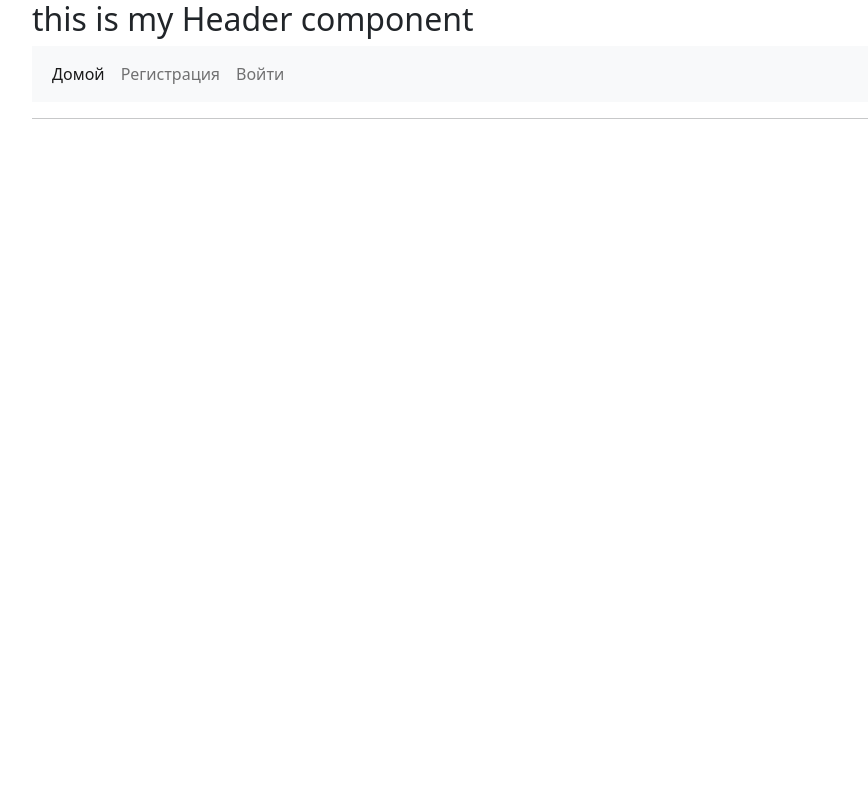
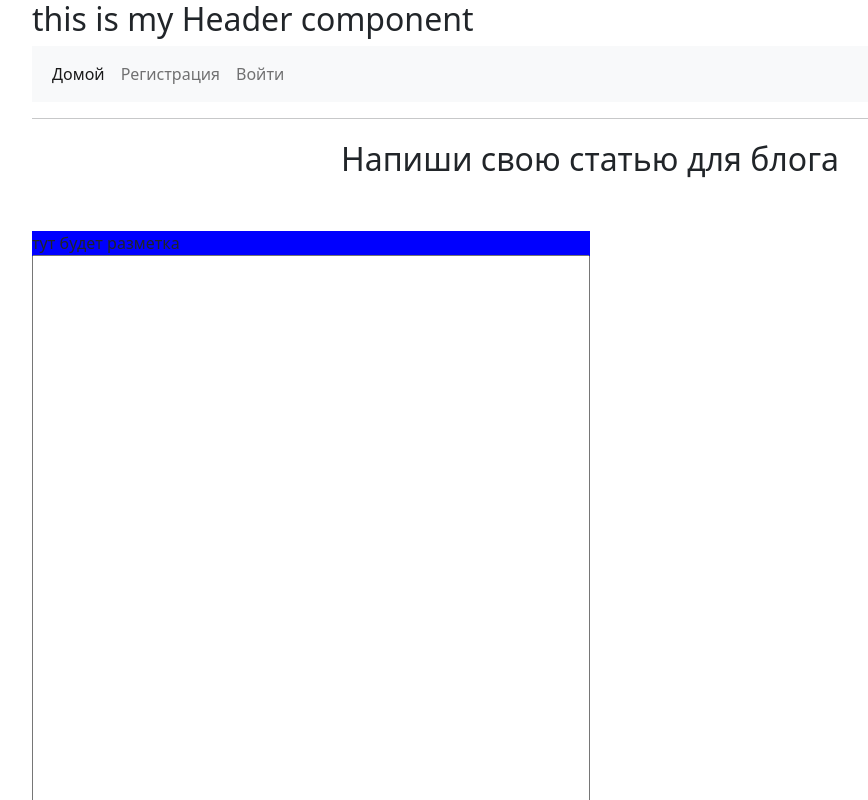
Before and after one commit to matus1888/workspace, a React (Create React App) app in the folder fronttst/: page /builder in a window 1280 px wide. Shown: the top 800 px of the page, without its empty margins (50-918 px from the left). Built offline with nearby package versions, Linux system fonts and the light colour scheme.

Commit message:
add builderPage

```diff
--- a/fronttst/src/App.jsx
+++ b/fronttst/src/App.jsx
@@ -6,12 +6,13 @@ import LoginPage from "./Components/LoginPage";
 import HomePage from "./Components/HomePage";
 import Header from "./Components/Header";
 import UserArticles from "./User/UsersArticles";
+import ArticleBuilderPage from "./Components/ArticleBuilderPage";
 
 function App() {
     return (<Router>
         <div className={'container'}>
             <Header/>
-            <Switch>
+                     <Switch>
                 <Route exact path="/user_page">
                     <UserArticles/>
                     <hr/>
@@ -28,6 +29,10 @@ function App() {
                     <LoginPage/>
                     <hr/>
                 </Route>
+                <Route path="/builder">
+                    <ArticleBuilderPage/>
+                    <hr/>
+                </Route>
             </Switch>
         </div>
     </Router>)
--- /dev/null
+++ b/fronttst/src/Components/ArticleBuilderPage.jsx
@@ -0,0 +1,17 @@
+import './builder.css'
+import TextEditor from "./BulderFields/TextEditor";
+
+
+const ArticleBuilderPage =(props)=>{
+    return (<div id={'wrapper'}>
+        <div id={'header'}>Напиши свою статью для блога</div>
+        <div id={'body'}>
+            <span  id={'a'}>
+                <TextEditor/>
+            </span>
+        </div>
+
+    </div>)
+
+}
+export default ArticleBuilderPage
--- /dev/null
+++ b/fronttst/src/Components/BulderFields/Previewer.css
@@ -0,0 +1,3 @@
+#input{
+    background-color: #0a53be;
+}
--- /dev/null
+++ b/fronttst/src/Components/BulderFields/Previewer.jsx
@@ -0,0 +1,9 @@
+
+
+const Previewer = (props) => {
+
+
+    return (<div>{props ? props.markup : ''}</div>)
+}
+
+export default Previewer
--- /dev/null
+++ b/fronttst/src/Components/BulderFields/TextEditor.css
@@ -0,0 +1,6 @@
+#input {
+    width: 100%;
+    height: 100%;
+    -webkit-box-sizing: border-box;
+    box-sizing: border-box;
+}
--- /dev/null
+++ b/fronttst/src/Components/BulderFields/TextEditor.jsx
@@ -0,0 +1,18 @@
+import './TextEditor.css'
+
+import {useState} from "react";
+import Previewer from "./Previewer";
+
+const TextEditor = () => {
+    const [state, setState] = useState(null)
+    let Edit = (event) => {
+        setState({[event.target.name]: event.target.value})
+
+    }
+    return (<span id={'b'}>
+               <Previewer markup={state?state.text:'тут будет разметка'}/>
+               <textarea id={'input'} name='text' type="text" onChange={Edit} value={state ? state.text : ''}></textarea>
+            </span>)
+}
+
+export default TextEditor
--- /dev/null
+++ b/fronttst/src/Components/builder.css
@@ -0,0 +1,30 @@
+#wrapper {
+    width: 100%;
+    height: 100vmin;
+    display: grid;
+    grid-template-areas: 'head''body';
+    grid-template-rows: 10% 90%;
+    grid-gap: 1em ;
+}
+#header{
+    display: flex;
+    justify-content: center;
+    grid-area: head;
+    font-size: 200%;
+}
+#body{
+    grid-area: body;
+    display: grid;
+    grid-template-areas: 'a b';
+    grid-template-columns: 50% 50%;
+}
+#a{
+    background-color: blue;
+    grid-column: auto;
+    grid-area: a;
+}
+#b{
+    background-color: yellow;
+    grid-column: auto;
+    grid-area: b;
+}
```
Also changed, not shown: fronttst/src/Components/BulderFields/converter.js (added), 1 other file (tests, documents, lock files or other folders).
